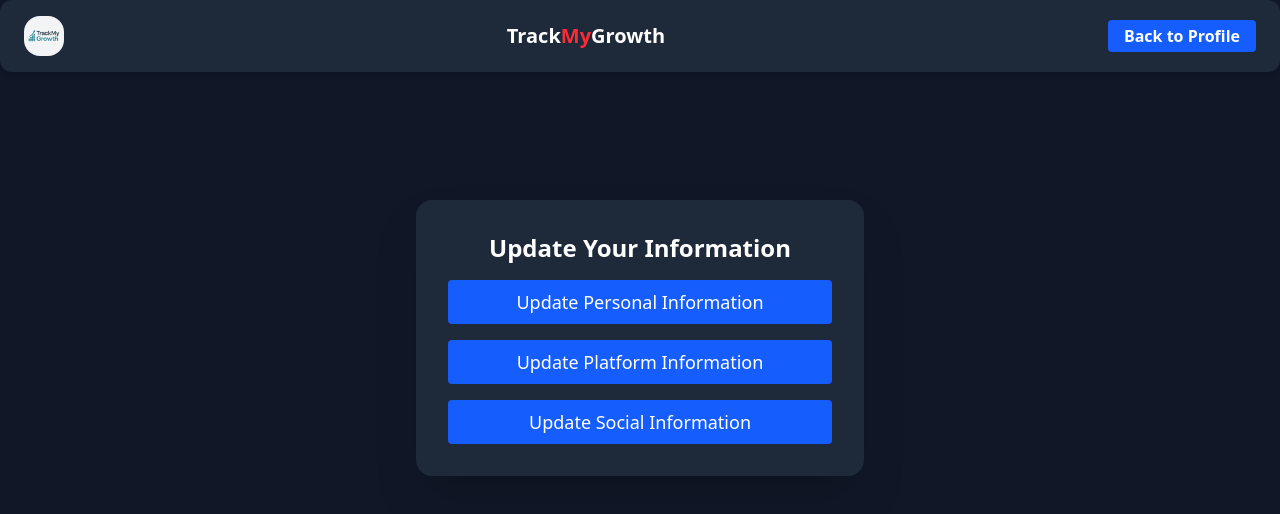
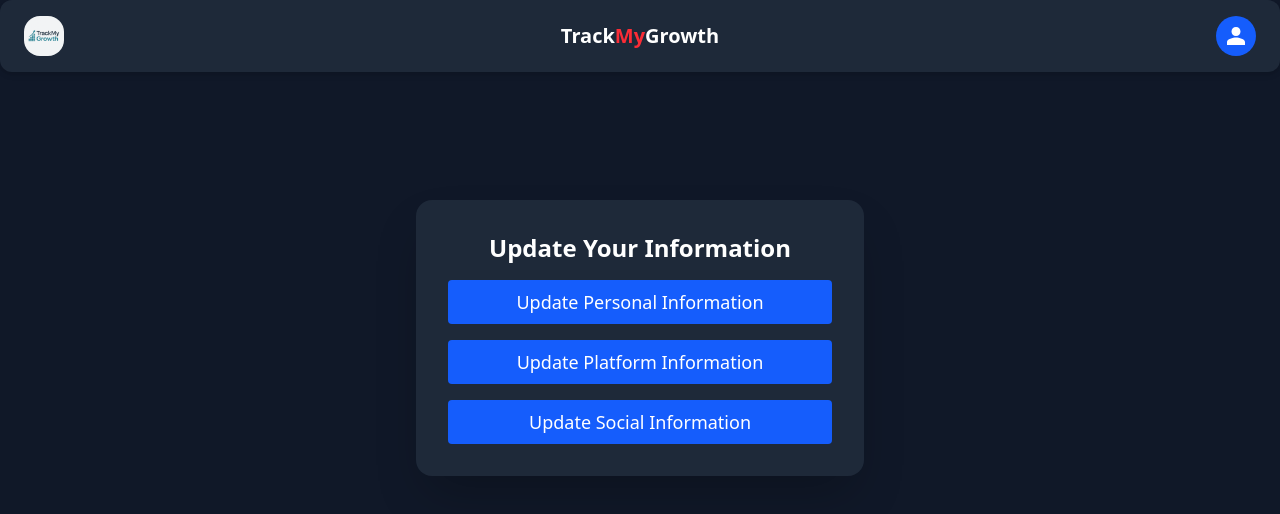
Before and after one commit to abhishek-gupta-24/TrackMyGrowth-Frontend, a React (Vite) app: page /edit in a window 1280 px wide. Shown: the top 514 px of the page. Built offline with nearby package versions, Linux system fonts and the light colour scheme.

Commit message:
Update in edit header

```diff
--- a/src/components/EditHeader.jsx
+++ b/src/components/EditHeader.jsx
@@ -2,8 +2,15 @@ import React from 'react';
 import logo from '../assets/LOGO2.png';
 import { useNavigate } from 'react-router-dom';
 
-export default function EditHeader() {
+export default function EditHeader(
+  {
+    backBtn = false
+  }
+) {
     const navigate=useNavigate()
+    const handleBackBtn = (e) => {
+      navigate('/edit')
+    }
     const handleBtn = (e) => {
       navigate('/profile')
   }
@@ -14,12 +21,30 @@ export default function EditHeader() {
       <div className="flex items-center space-x-2">
         <span className="text-xl font-semibold hidden sm:inline">Track<span className="text-red-500">My</span>Growth</span>
       </div>
-
-      <div className="space-x-4">
+      <div className=" flex space-x-4">
+      {
+          backBtn ?
+          <button
+          onClick={handleBackBtn}
+           class="flex items-center px-4 py-1 bg-blue-600 text-white rounded-lg hover:bg-blue-700 transition duration-200">
+            <svg class="w-4 h-4" fill="none" stroke="currentColor" stroke-width="2" viewBox="0 0 24 24">
+              <path stroke-linecap="round" stroke-linejoin="round" d="M15 19l-7-7 7-7" />
+            </svg>
+            Back
+          </button>
+          : ""
+        }
         <button
+          className="bg-blue-600 rounded-full p-2 hover:bg-blue-700 transition"
           onClick={handleBtn}
-          className="bg-blue-600 hover:bg-blue-700 text-white font-semibold py-1 px-4 rounded">
-          Back to Profile
+        >
+          <svg
+            className="w-6 h-6 text-white"
+            fill="currentColor"
+            viewBox="0 0 24 24"
+          >
+            <path d="M12 12c2.7 0 4.5-2.1 4.5-4.5S14.7 3 12 3 7.5 5.1 7.5 7.5 9.3 12 12 12zm0 1.5c-3 0-9 1.5-9 4.5V21h18v-3c0-3-6-4.5-9-4.5z" />
+          </svg>
         </button>
       </div>
     </header>
--- a/src/pages/EditPersonal.jsx
+++ b/src/pages/EditPersonal.jsx
@@ -100,7 +100,7 @@ export default function EditPersonal() {
 
   return (
     <div className="min-h-screen bg-gray-900 text-white">
-      <EditHeader />
+      <EditHeader backBtn="true" />
       <div className="flex justify-center items-center px-4">
         <div className="bg-gray-800 p-8 rounded-xl shadow-lg w-full max-w-xl mt-10">
           <h2 className="text-2xl font-bold mb-3 text-center">Update Personal Information</h2>
--- a/src/pages/EditPlatforms.jsx
+++ b/src/pages/EditPlatforms.jsx
@@ -88,7 +88,7 @@ export default function EditPlatforms() {
 
   return (
     <div className="min-h-screen bg-gray-900 text-white">
-      <EditHeader />
+      <EditHeader backBtn="true"/>
       <div className="flex justify-center items-start px-4">
         <form
           onSubmit={handleSubmit}
--- a/src/pages/EditSocial.jsx
+++ b/src/pages/EditSocial.jsx
@@ -82,7 +82,7 @@ export default function EditSocial() {
 
   return (
     <div className="min-h-screen bg-gray-900 text-white">
-      <EditHeader />
+      <EditHeader backBtn="true"/>
       <div className="flex justify-center items-start px-4">
         <form
           onSubmit={handleSubmit}
```
